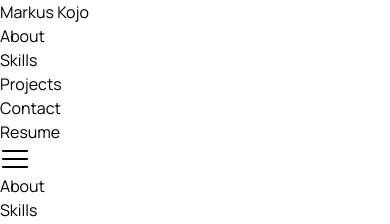
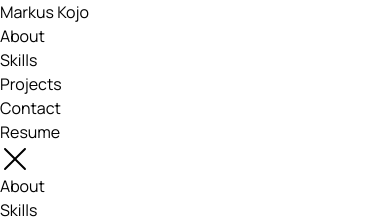
Before and after one commit to wumpfroot/Dev-Portfolio, a React (Vite) app: page / in a window 390 px wide. Both pictures are taken after a click on the icon 15 px from the left and 159 px from the top of the page. Shown: the top 224 px of the page. Built offline with nearby package versions, Linux system fonts and the light colour scheme.

Commit message:
Added cross icon to close mobile nav

```diff
--- a/src/components/Navbar.jsx
+++ b/src/components/Navbar.jsx
@@ -1,4 +1,4 @@
-import { RxHamburgerMenu } from "react-icons/rx";
+import { RxHamburgerMenu, RxCross1 } from "react-icons/rx";
 
 import { useState } from "react";
 
@@ -38,11 +38,19 @@ const Navbar = () => {
 				<button>
 					<a href="./files/CV2022.pdf">Resume</a>
 				</button>
-				<RxHamburgerMenu
-					onClick={() => setMobileNav((bool) => !bool)}
-					size={30}
-					style={{ cursor: "pointer" }}
-				/>
+				{!mobileNav ? (
+					<RxHamburgerMenu
+						onClick={() => setMobileNav(true)}
+						size={30}
+						style={{ cursor: "pointer" }}
+					/>
+				) : (
+					<RxCross1
+						onClick={() => setMobileNav(false)}
+						size={30}
+						style={{ cursor: "pointer" }}
+					/>
+				)}
 			</div>
 			<nav
 				className={
```
